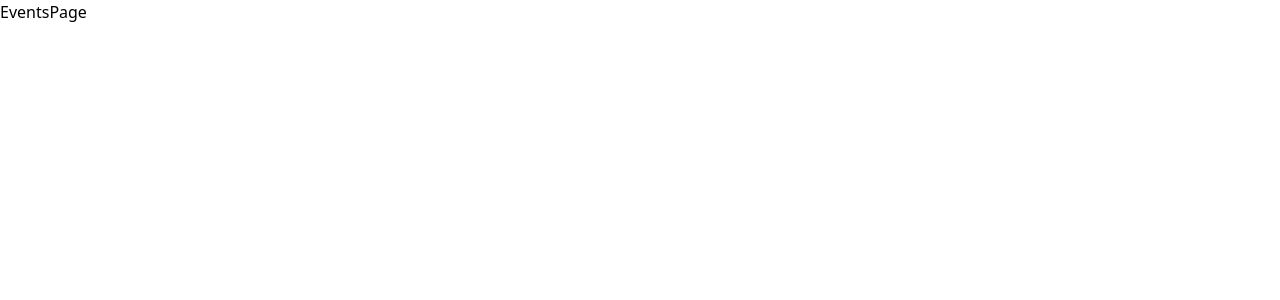
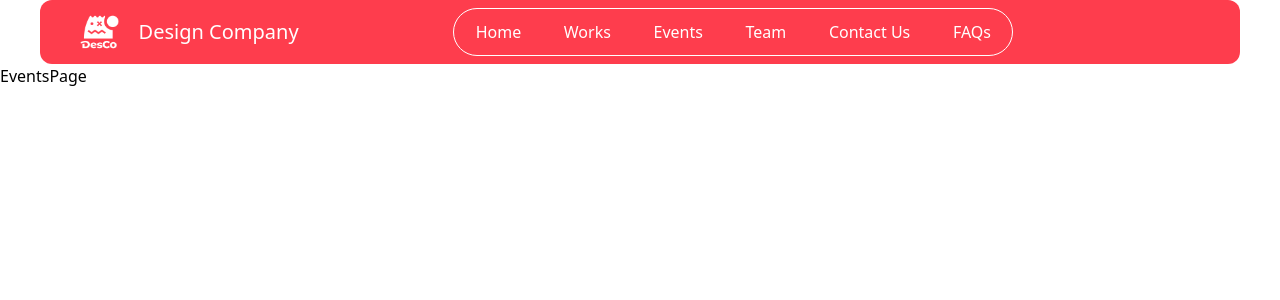
Before and after one commit to desco-nitp/club-website, a React (Create React App) app in the folder frontend/: page /events in a window 1280 px wide. Shown: the top 300 px of the page. Built offline with nearby package versions, Linux system fonts and the light colour scheme.

Commit message:
test commit

```diff
--- a/frontend/src/pages/events.jsx
+++ b/frontend/src/pages/events.jsx
@@ -1,8 +1,12 @@
 import React from 'react'
+import NavBar from '../components/navbar/navbar'
 
 function EventsPage() {
   return (
-    <div>EventsPage</div>
+
+    <div>
+    <NavBar />
+    EventsPage</div>
   )
 }
 
```
